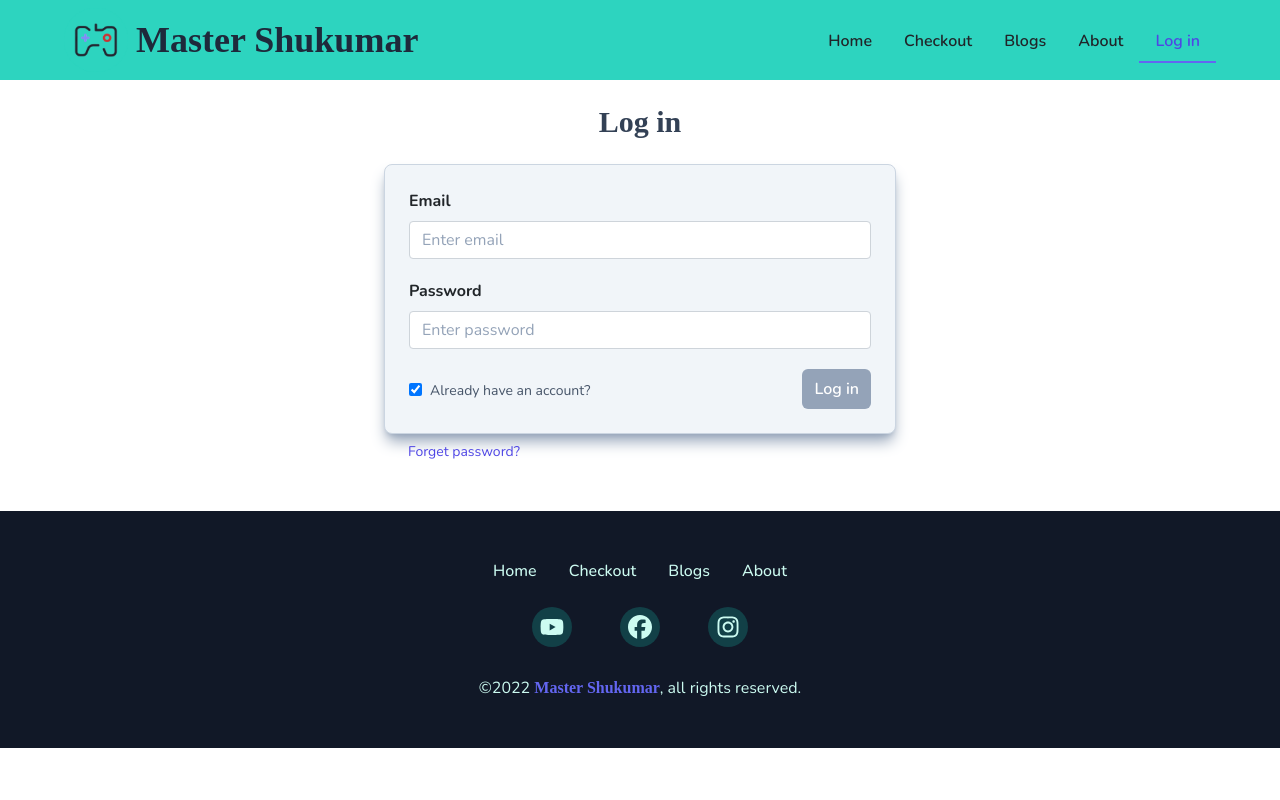
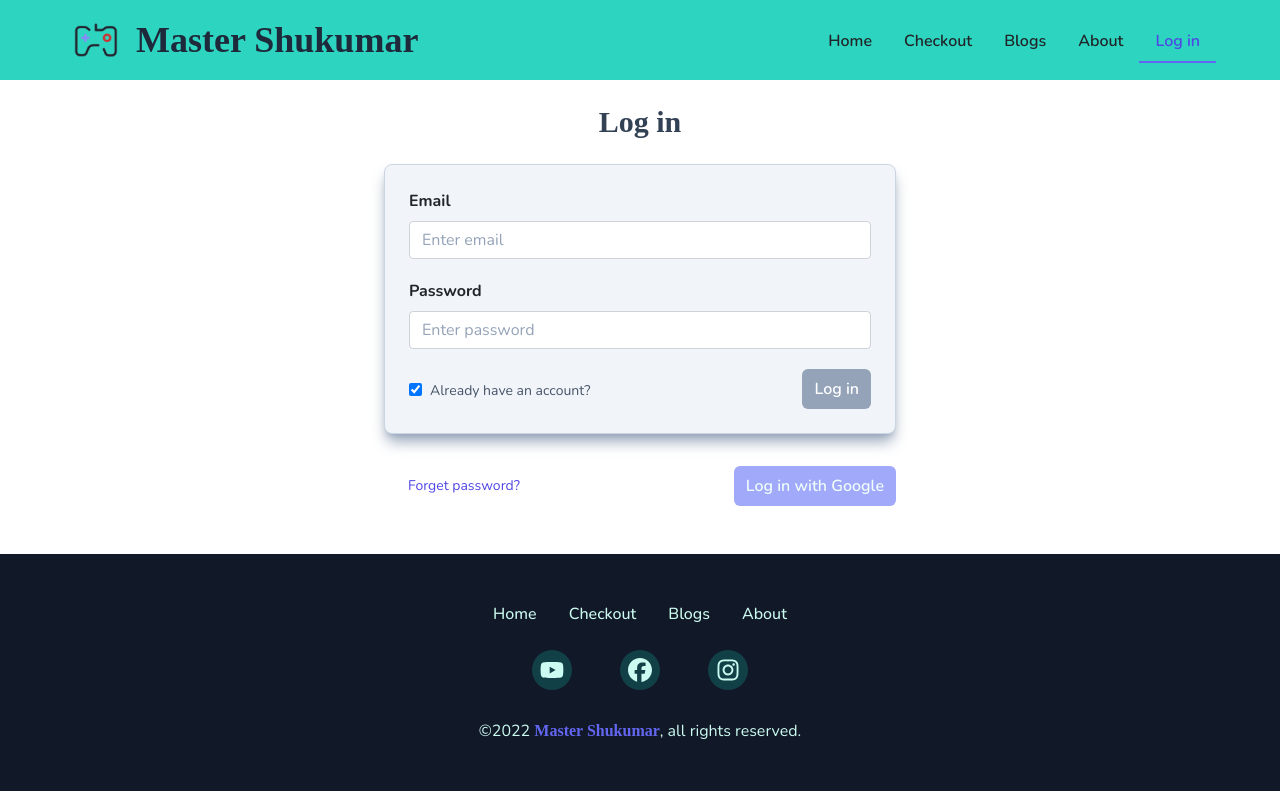
Before and after one commit to genuinestalwart/independent-service-provider, a React (Create React App) app: page /register in a window 1280 px wide. Both pictures are taken after a click on the checkbox "Already have an account?". Built offline with nearby package versions, Linux system fonts and the light colour scheme; no server answers; a web font is replaced by a local one.

Commit message:
toast biscuit and google login functionality added

```diff
--- a/src/App.css
+++ b/src/App.css
@@ -3,6 +3,6 @@
 body {
     font-family: 'Nunito', sans-serif;
 }
-h1, h2, h3, strong {
+h1, h2, h3, h4, strong {
     font-family: 'Salsa', cursive;
 }
--- a/src/App.js
+++ b/src/App.js
@@ -11,17 +11,19 @@ import Register from './components/Register/Register';
 import RequireAuth from './components/RequireAuth/RequireAuth';
 import Footer from './components/Shared/Footer/Footer';
 import Header from './components/Shared/Header/Header';
-import User from './components/User/User';
+import InformToast from './components/Shared/InformToast/InformToast';
 import useAuth from './hooks/useAuth';
 
 function App() {
-	const { registered, setRegistered, user, setUser } = useAuth();
+	const { registered, setRegistered, user, setUser, info, setInfo, showToast, setShowToast } = useAuth();
 
 	return (
 		<div className="App">
 			<Header registered={registered} user={user}></Header>
 
 			<main>
+				<InformToast info={info} show={showToast}></InformToast>
+
 				<Routes>
 					<Route path='/' element={<div>
 						<Banner></Banner>
@@ -32,8 +34,7 @@ function App() {
 					<Route path='/checkout' element={<RequireAuth><Checkout></Checkout></RequireAuth>}></Route>
 					<Route path='/blogs' element={<Blogs></Blogs>}></Route>
 					<Route path='/about' element={<About></About>}></Route>
-					<Route path='/register' element={<Register registered={registered} setRegistered={setRegistered} setUser={setUser}></Register>}></Route>
-					<Route path='/user' element={<RequireAuth><User></User></RequireAuth>}></Route>
+					<Route path='/register' element={<Register registered={registered} setRegistered={setRegistered} setUser={setUser} setInfo={setInfo} setShowToast={setShowToast}></Register>}></Route>
 				</Routes>
 			</main>
 
--- a/src/components/About/About.js
+++ b/src/components/About/About.js
@@ -10,7 +10,7 @@ const About = () => {
                 <h2 className='font-semibold my-[1rem] text-3xl text-center'>Hello world!</h2>
                 <p className='font-medium'>My name is <strong className='text-indigo-500'>Nasif Rahman</strong> aka <em className='font-semibold'>Genuine Stalwart</em>.<br />My <strong>Dream Destiny</strong> is to be an honest and faithful leader that the world has never seen before.<br />Besides, I have some other goals too, such as eliminating tobacco from Bangladesh and eliminating islamophobia from the world.</p>
                 <p className='font-medium'>To fulfill my destiny, I want to create an organization which is supposed to be one of the most powerful organizations in the world like Alphabet Inc, Disney, Microsoft, Facebook etc.</p>
-                <h3 className='font-semibold mt-[0.5rem] text-lg'>Wish me luck! 😉</h3>
+                <h4 className='font-semibold mt-[0.5rem] text-lg'>Wish me luck! 😉</h4>
             </div>
         </section>
     );
--- a/src/components/Home/Services/Services.js
+++ b/src/components/Home/Services/Services.js
@@ -16,7 +16,7 @@ const Services = () => {
 
             <div className='gap-12 grid grid-cols-4 pt-8 pb-[1rem]'>
                 {
-                    fakeData.map(service => <Service data={service}></Service>)
+                    fakeData.map(service => <Service data={service} key={fakeData.indexOf(service)}></Service>)
                 }
             </div>
         </section>
--- a/src/components/Register/Register.js
+++ b/src/components/Register/Register.js
@@ -1,4 +1,4 @@
-import { createUserWithEmailAndPassword, sendPasswordResetEmail, signInWithEmailAndPassword } from 'firebase/auth';
+import { createUserWithEmailAndPassword, GoogleAuthProvider, sendEmailVerification, sendPasswordResetEmail, signInWithEmailAndPassword, signInWithPopup } from 'firebase/auth';
 import React from 'react';
 import { Form } from 'react-bootstrap';
 import { useLocation } from 'react-router-dom';
@@ -6,9 +6,23 @@ import auth from '../../firebase.init';
 import useAuth from '../../hooks/useAuth';
 import ErrorModal from '../Shared/ErrorModal/ErrorModal';
 
-const Register = ({ registered, setRegistered, setUser }) => {
-    const { email, validEmail, setEmail, handleEmail, password, validPass, setPassword, handlePass, showModal, setShowModal, error, setError, navigate } = useAuth();
+const Register = ({ registered, setRegistered, setUser, setInfo, setShowToast }) => {
+    const { email, validEmail, setEmail, handleEmail, password, validPass, setPassword, handlePass, showModal, setShowModal, error, setError, navigate, logOut } = useAuth();
     const location = useLocation();
+
+    const handleGoogleLogin = () => {
+        const provider = new GoogleAuthProvider();
+        signInWithPopup(auth, provider)
+            .then((credentials) => {
+                setUser(credentials.user);
+                navigate(location?.state?.from?.pathname || '/', { replace: true });
+                setEmail('');
+                setPassword('');
+            })
+            .catch((e) => {
+                console.log(e);
+            });
+    };
 
     const handleLogin = (event) => {
         event.preventDefault();
@@ -17,7 +31,7 @@ const Register = ({ registered, setRegistered, setUser }) => {
             signInWithEmailAndPassword(auth, email, password)
                 .then((credentials) => {
                     setUser(credentials.user);
-                    navigate(location?.state?.from?.pathname || '/checkout', { replace: true });
+                    navigate(location?.state?.from?.pathname || '/', { replace: true });
                     setEmail('');
                     setPassword('');
                 })
@@ -28,6 +42,7 @@ const Register = ({ registered, setRegistered, setUser }) => {
                             body: 'Looks like the email/password you entered is incorrect. Please enter any valid email/password.'
                         });
                         setShowModal(true);
+                        logOut('/register');
                     }
                 });
         }
@@ -40,7 +55,8 @@ const Register = ({ registered, setRegistered, setUser }) => {
             createUserWithEmailAndPassword(auth, email, password)
                 .then((credentials) => {
                     setUser(credentials.user);
-                    navigate(location.state?.from?.pathname || '/checkout', { replace: true });
+                    handleVerify(credentials.user);
+                    navigate(location.state?.from?.pathname || '/', { replace: true });
                     setEmail('');
                     setPassword('');
                 })
@@ -56,11 +72,27 @@ const Register = ({ registered, setRegistered, setUser }) => {
         }
     };
 
+    const handleVerify = (newUser) => {
+        sendEmailVerification(newUser)
+            .then(() => {
+                setInfo('Email Verification!');
+                setShowToast(true);
+                setTimeout(() => {
+                    setShowToast(false);
+                }, 5000);
+            });
+    };
+
     const handleReset = () => {
         if (email && validEmail) {
             sendPasswordResetEmail(auth, email)
                 .then(() => {
                     setEmail('');
+                    setInfo('Reset Password!');
+                    setShowToast(true);
+                    setTimeout(() => {
+                        setShowToast(false);
+                    }, 5000);
                 })
                 .catch((e) => {
                     console.log(e);
@@ -84,13 +116,13 @@ const Register = ({ registered, setRegistered, setUser }) => {
                         <Form className='bg-slate-100 border-[1px] border-slate-300 p-6 shadow-[0_10px_15px_-3px_rgb(0_0_0_/_0.1),_0_4px_6px_-4px_rgb(0_0_0_/_0.1)] shadow-slate-400 rounded-lg'>
                             <Form.Group className='mb-[1.25rem]'>
                                 <Form.Label className='font-bold'>Email</Form.Label>
-                                <Form.Control onBlur={handleEmail} className='placeholder:text-slate-400' type="email" placeholder='Enter email' />
+                                <Form.Control onBlur={handleEmail} className='placeholder:text-slate-400' type="email" placeholder='Enter email' autoComplete='username' />
                                 <Form.Text className={validEmail ? 'hidden' : 'mb-[1rem] text-xs text-red-500'}>Please enter a valid email address</Form.Text>
                             </Form.Group>
 
                             <Form.Group className='my-[1.25rem]'>
                                 <Form.Label className='font-bold'>Password</Form.Label>
-                                <Form.Control onBlur={handlePass} className='placeholder:text-slate-400' type="password" placeholder='Enter password' />
+                                <Form.Control onBlur={handlePass} className='placeholder:text-slate-400' type="password" placeholder='Enter password' autoComplete='current-password' />
                                 <Form.Text className={validPass ? 'hidden' : 'mb-[1rem] text-xs text-red-500'}>Password must contain at least a digit, an uppercase letter, a lowercase letter, a special character and must be within 8 to 23 characters.</Form.Text>
                             </Form.Group>
 
@@ -105,7 +137,10 @@ const Register = ({ registered, setRegistered, setUser }) => {
                         </Form>
                     </div>
 
-                    <button onClick={handleReset} className={`${registered ? '' : 'hidden'} ml-6 mt-[0.5rem] text-sm text-indigo-600 active:text-teal-500`}>Forget password?</button>
+                    <div className='flex items-center justify-between pl-6 pt-8'>
+                        <button onClick={handleReset} className={`${registered ? '' : 'invisible'} text-sm text-indigo-600 active:text-teal-500`}>Forget password?</button>
+                        <button onClick={handleGoogleLogin} className='bg-indigo-400 bg-opacity-75 hover:bg-opacity-100 font-semibold px-[0.75rem] py-[0.5rem] active:ring ring-offset-2 ring-indigo-400 rounded-md text-teal-50'>Log in with Google</button>
+                    </div>
                 </div>
             </div>
 
--- a/src/components/Shared/Header/Header.js
+++ b/src/components/Shared/Header/Header.js
@@ -21,7 +21,7 @@ const Header = ({ registered, user }) => {
                 <CustomLink to='/about' state={{ from: location }}>About</CustomLink>
 
                 {
-                    user ? <button className='border-t-2 border-transparent font-semibold px-[1rem] py-[0.5rem] hover:text-lime-100' onClick={logOut}><div>Log out</div></button> : <CustomLink to='/register' state={{ from: location }}>{registered ? 'Log in' : 'Register'}</CustomLink>
+                    user ? <button className='border-t-2 border-transparent font-semibold px-[1rem] py-[0.5rem] hover:text-lime-100' onClick={() => logOut('/')}><div>Log out</div></button> : <CustomLink to='/register' state={{ from: location }}>{registered ? 'Log in' : 'Register'}</CustomLink>
                 }
             </nav>
         </header>
--- /dev/null
+++ b/src/components/Shared/InformToast/InformToast.js
@@ -0,0 +1,17 @@
+import React from 'react';
+import { Toast, ToastContainer } from 'react-bootstrap';
+
+const InformToast = ({ info, show }) => {
+    return (
+        <div aria-live="polite" aria-atomic="true">
+            <ToastContainer className='pr-20' position="middle-end">
+                <Toast show={show}>
+                    <Toast.Header><h4 className='text-lg text-teal-500'>{info}</h4></Toast.Header>
+                    <Toast.Body className='bg-slate-200'><p className='font-medium text-indigo-500'>Mail has been sent. Don't forget to check your spam folder.</p></Toast.Body>
+                </Toast>
+            </ToastContainer>
+        </div>
+    );
+};
+
+export default InformToast;
--- a/src/components/User/User.js
+++ /dev/null
@@ -1,24 +0,0 @@
-import { sendEmailVerification } from 'firebase/auth';
-import React from 'react';
-import auth from '../../firebase.init';
-import useAuth from '../../hooks/useAuth';
-
-const User = () => {
-    const { verified, setVerified } = useAuth();
-
-    const handleVerify = () => {
-        sendEmailVerification(auth.currentUser)
-            .then(() => {
-                setVerified(true);
-            });
-    }
-
-    return (
-        <div>
-            <button onClick={handleVerify}>Verify your email address</button>
-            <p>{verified}</p>
-        </div>
-    );
-};
-
-export default User;
--- a/src/hooks/useAuth.js
+++ b/src/hooks/useAuth.js
@@ -6,6 +6,7 @@ import auth from "../firebase.init";
 const useAuth = () => {
     const navigate = useNavigate();
     const [user, setUser] = useState({});
+    const [info, setInfo] = useState('');
     const [error, setError] = useState({});
     const [email, setEmail] = useState('');
     const [verified, setVerified] = useState(false);
@@ -13,6 +14,7 @@ const useAuth = () => {
     const [validEmail, setValidEmail] = useState(true);
     const [validPass, setValidPass] = useState(true);
     const [showModal, setShowModal] = useState(false);
+    const [showToast, setShowToast] = useState(false);
     const [registered, setRegistered] = useState(false);
     const regexEmail = /^(\w+([.-]?\w+)*).{6,}@\w+([.-]?\w+)*(\.\w{2,3})+$/;
     const regexPass = /^(?=.*\d)(?=.*[a-z])(?=.*[A-Z])(?=.*[^a-zA-Z0-9])(?!.*\s).{8,23}$/;
@@ -46,9 +48,9 @@ const useAuth = () => {
         }
     };
 
-    const logOut = () => {
+    const logOut = (to) => {
         signOut(auth).then(() => {
-            navigate('/', { replace: true });
+            navigate(to, { replace: true });
         });
     };
 
@@ -59,8 +61,10 @@ const useAuth = () => {
         validEmail, setValidEmail,
         validPass, setValidPass,
         showModal, setShowModal,
+        showToast, setShowToast,
         registered, setRegistered,
         verified, setVerified,
+        info, setInfo,
         error, setError,
         handleEmail, handlePass,
         navigate, logOut
```
